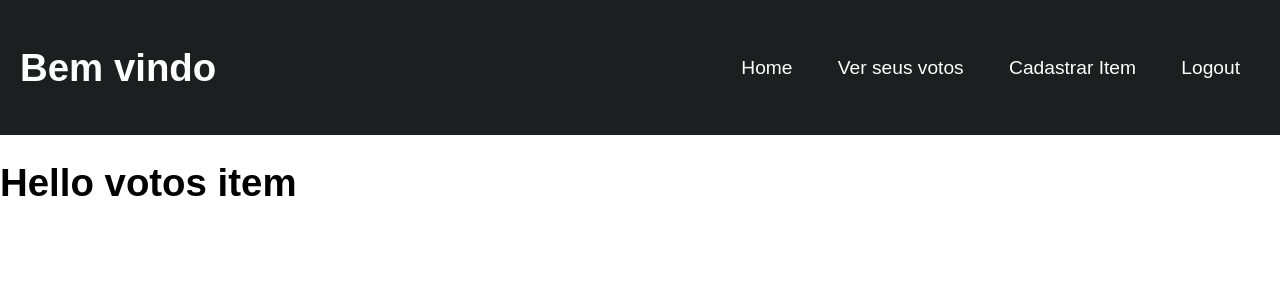
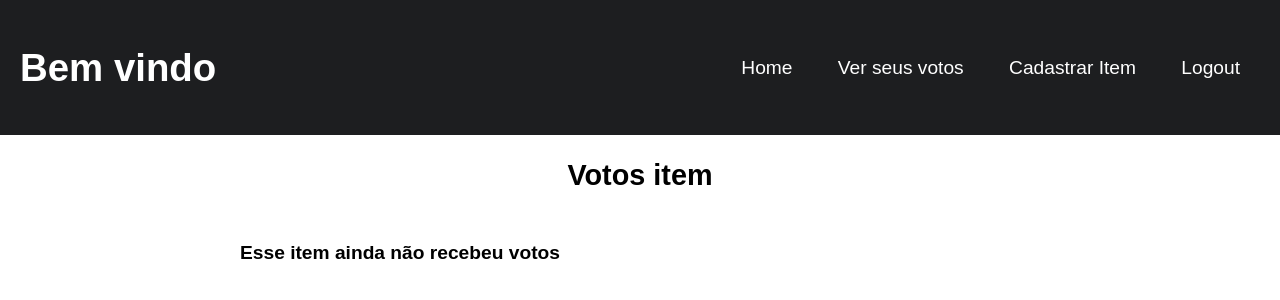
Before and after one commit to Rubensrvsc/voting-django-application, a Django app: template voting/templates/votos_item.html in a window 1280 px wide. Shown: the top 300 px of the page. Run offline with Django 3.2, Linux system fonts and the light colour scheme; the template is opened without the code that fills it, so the values that code supplies are empty.

Commit message:
style: add style in index.html, ver_seus_votos.html and votos_item.html

```diff
--- a/voting/templates/index.html
+++ b/voting/templates/index.html
@@ -26,6 +26,7 @@
         <p>{{i.nome}}</p>
         <p>{{i.itens.user.username}}</p>
         <a href="{% url 'voto' i.id user.username %}">Vote</a>
+    </br>
         <a href="{% url 'votos_item' i.id %}">Votos do item</a>
     </div>
     {% endfor %}
--- a/voting/templates/votos_item.html
+++ b/voting/templates/votos_item.html
@@ -1,5 +1,6 @@
 {% load static %}
 <link href="{% static "style/cabecalho.css" %}" rel="stylesheet">
+<link href="{% static "style/itens.css" %}" rel="stylesheet">
 
 <body>
 <header class="header">
@@ -17,14 +18,18 @@
 </nav>
 </header>
 
-<h1>Hello votos item</h1>
-
-<div>
+<div class="h2_voto">
+<h2>Votos item</h2>
+</div>
+<section class="flex">
+    {%if votos|length is 0%}
+    <h4>Esse item ainda não recebeu votos</h4>
+    {%endif%}
     {% for i in votos%}
+    <div>
         <p>{{i.eleitor_vote.user.username}}</p>
 
-
+    </div>
     {% endfor %}
 
-    <a href="{% url 'index'  %}">Voltar</a>
-</div>
+</section>
```
Also changed, not shown: voting/templates/ver_seus_votos.html (+12 -6 lines), db.sqlite3.
